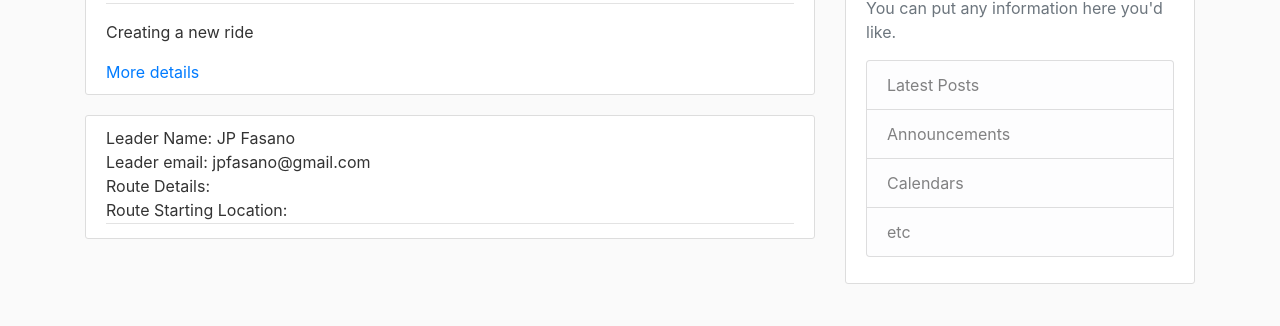
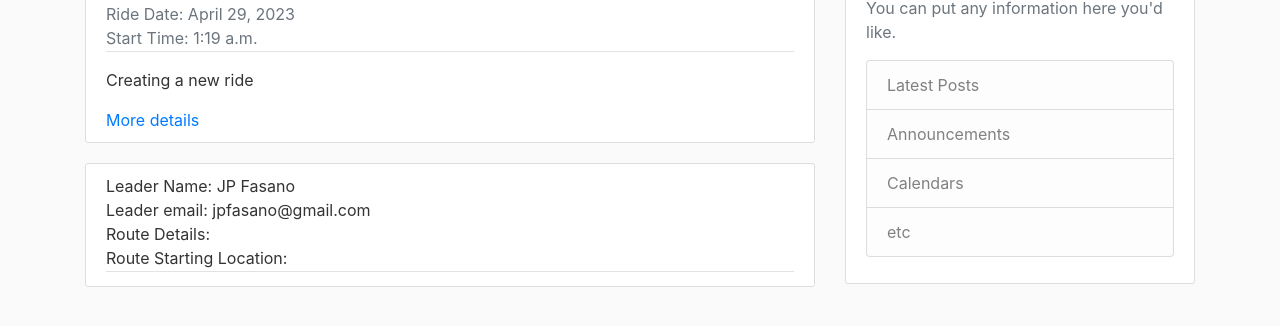
Before and after one commit to jpfasano/djangoProject, a Django app: a page that uses rides/templates/rides/inc_ride_article.html in a window 1280 px wide. Shown: the part 137-463 px from the top of the page. Run offline with Django 4.2, Linux system fonts and the light colour scheme; data comes from the database, SQL or seed files in the repository; both versions use the stored data as it was after the commit; some libraries are stand-ins or nearby versions.

Commit message:
Initial commit of adding Ride_Date and Start_Time to a Ride

```diff
--- a/rides/models.py
+++ b/rides/models.py
@@ -10,6 +10,8 @@
     leader = models.ForeignKey(User, blank=True, null=True, on_delete=models.SET_NULL)
     route = models.ForeignKey(Route, blank=True, null=True, on_delete=models.SET_NULL)
     additional_details = RichTextField(blank=True, null=True)
+    ride_date = models.DateField()
+    start_time = models.TimeField()
     # Route also a foreign key.
     # Date
     #
--- a/rides/templates/rides/inc_ride_article.html
+++ b/rides/templates/rides/inc_ride_article.html
@@ -6,6 +6,8 @@
                 {{ ride.leader.username }}
             </a>
             <div class="text-muted">Route: {{ ride.route.route_name }}. {{ ride.route.distance }} miles</div>
+            <div class="text-muted">Ride Date: {{ ride.ride_date|date:"F d, Y" }}</div>
+            <div class="text-muted">Start Time: {{ ride.start_time }}</div>
             <!--
                     <div class="text-muted">Created: {{ ride.date_posted|date:"F d, Y" }}</div>
                     -->
--- a/rides/views.py
+++ b/rides/views.py
@@ -11,6 +11,8 @@
 
 from django.urls import reverse
 from django.shortcuts import get_object_or_404
+
+from .forms import CreateRideForm
 from .models import Ride
 from django.contrib.auth.models import User
 
@@ -50,8 +52,8 @@
 
 class RidesCreateView(LoginRequiredMixin, CreateView):
     model = Ride
-    fields = ['route', 'additional_details']
-    # form_class = RideCreateUpdateForm
+    # fields = ['route', 'ride_date', 'start_time', 'additional_details']
+    form_class = CreateRideForm
 
     def form_valid(self, form):
         form.instance.leader = self.request.user
@@ -60,7 +62,7 @@
 
 class RidesUpdateView(LoginRequiredMixin, UserPassesTestMixin, UpdateView):
     model = Ride
-    fields = ['route', 'additional_details', 'leader']
+    fields = ['route', 'ride_date', 'start_time', 'additional_details', 'leader']
 
     # form_class = RideCreateUpdateForm
 
```
Also changed, not shown: rides/forms.py (added, +31 -0 lines), db.sqlite3, rides/migrations/0003_ride_ride_date_ride_start_time.py (added).
